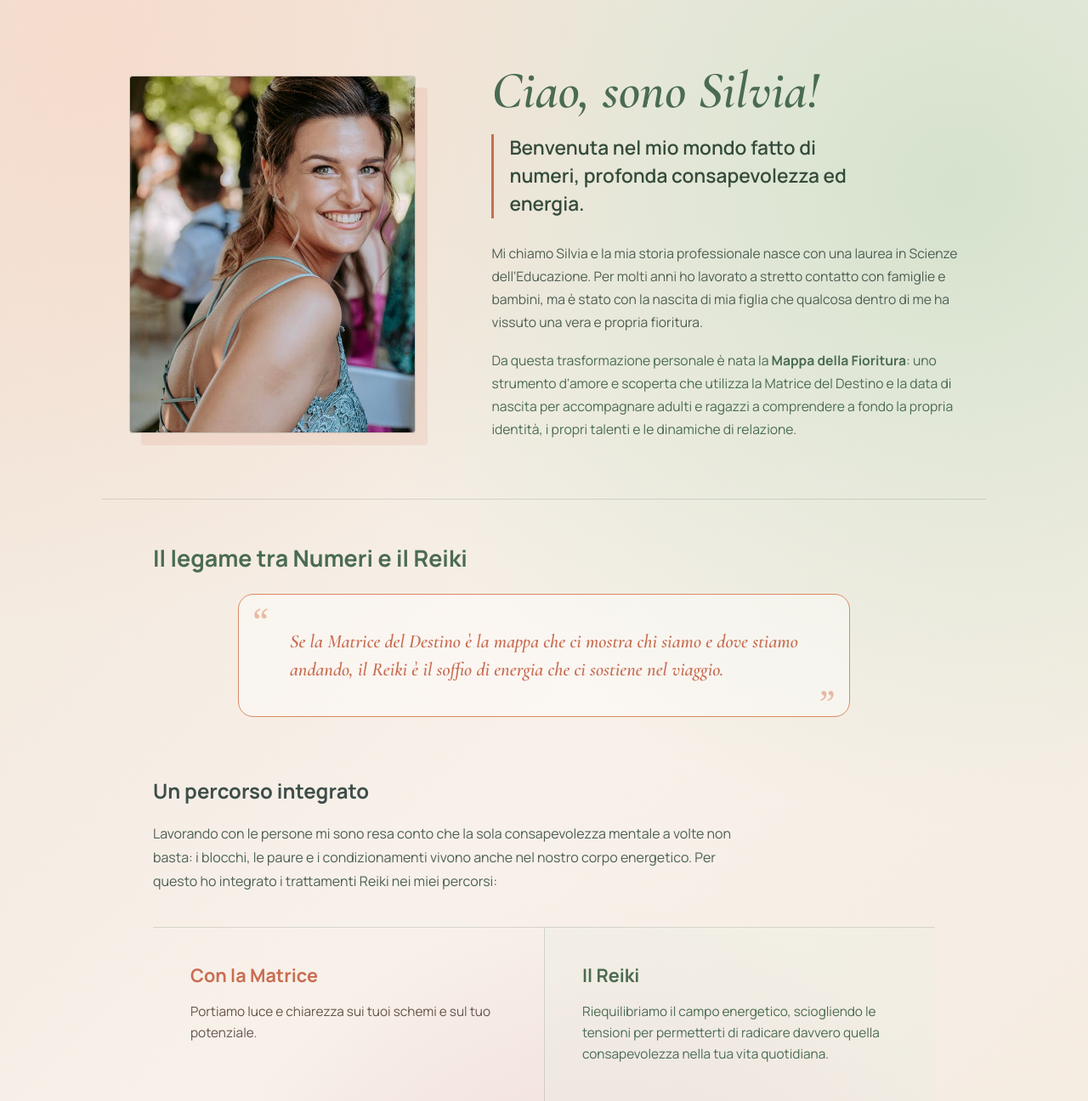
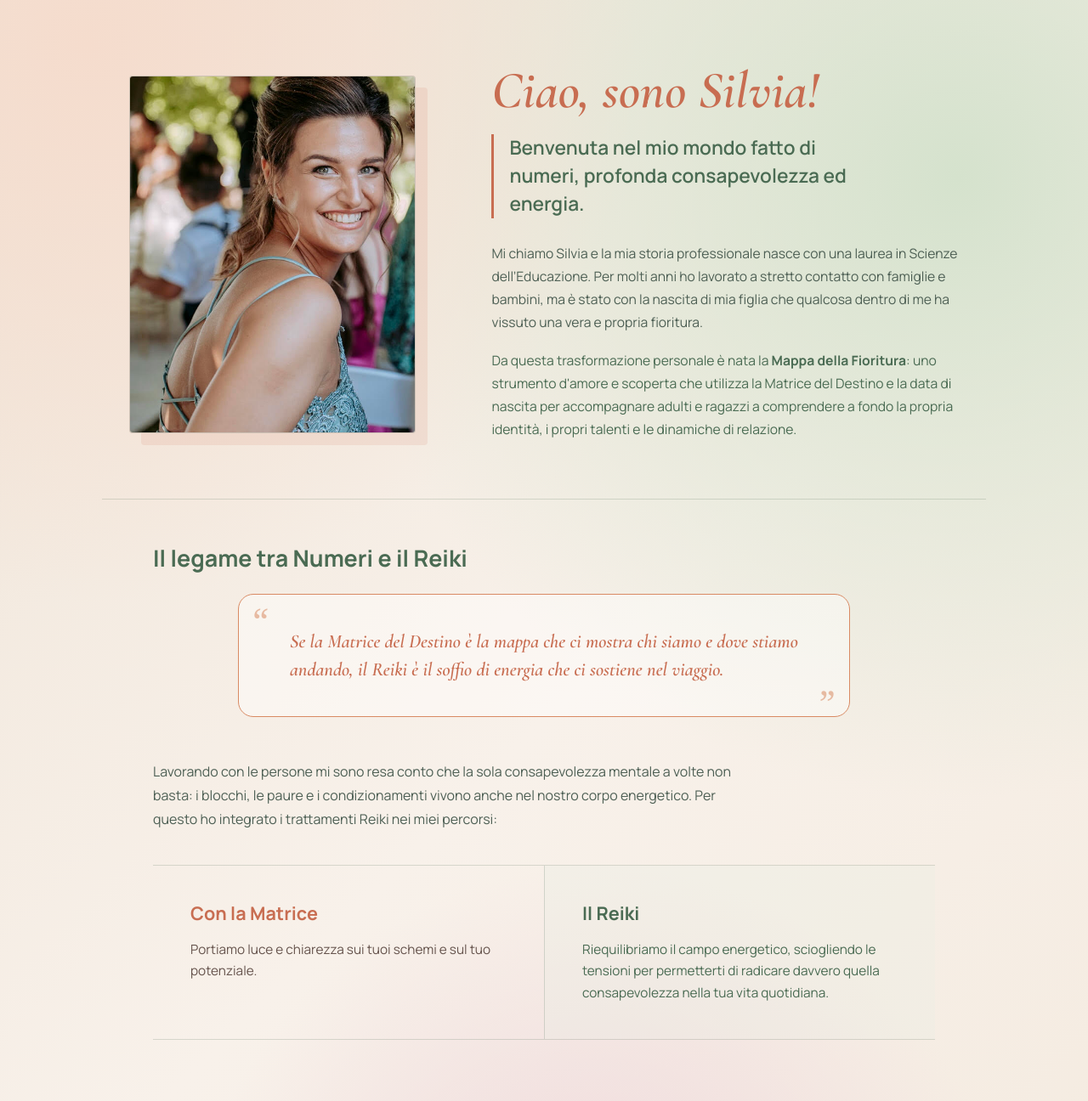
Before and after one commit to davideCappe/MappaDellaFioritura, a web app: page /chi-sono.html in a window 1280 px wide. Shown: the part 64-1360 px from the top of the page at 85% size. Run offline with its HTML, style and script files only (its server is not run), Linux system fonts and the light colour scheme; data that the repository does not hold is empty.

Commit message:
Alternato i colori dei titoli e rimosso titolo un percorso integrato

```diff
--- a/chi-sono.html
+++ b/chi-sono.html
@@ -58,8 +58,7 @@
                 </blockquote>
             </section>
 
-            <section class="integrated-path reveal" aria-labelledby="integrated-path-title">
-                <h2 id="integrated-path-title">Un percorso integrato</h2>
+            <section class="integrated-path reveal">
                 <p class="integrated-path-intro">Lavorando con le persone mi sono resa conto che la sola
                     consapevolezza mentale a volte non basta: i blocchi, le paure e i condizionamenti vivono anche
                     nel nostro corpo energetico. Per questo ho integrato i trattamenti Reiki nei miei percorsi:</p>
--- a/styles/chi-sono.css
+++ b/styles/chi-sono.css
@@ -40,7 +40,7 @@
 .about-heading h1 {
   max-width: none;
   margin: 0 0 24px;
-  color: var(--about-sage);
+  color: var(--about-terracotta);
   font-family: 'Cormorant Garamond', Georgia, serif;
   font-size: clamp(3.25rem, 4.8vw, 4.6rem);
   font-style: italic;
@@ -54,7 +54,7 @@
   margin: 0 0 28px;
   padding-left: 18px;
   border-left: 3px solid var(--about-terracotta);
-  color: var(--about-ink);
+  color: var(--about-sage);
   font-size: clamp(1.15rem, 1.8vw, 1.42rem);
   font-weight: 600;
   letter-spacing: 0;
```
